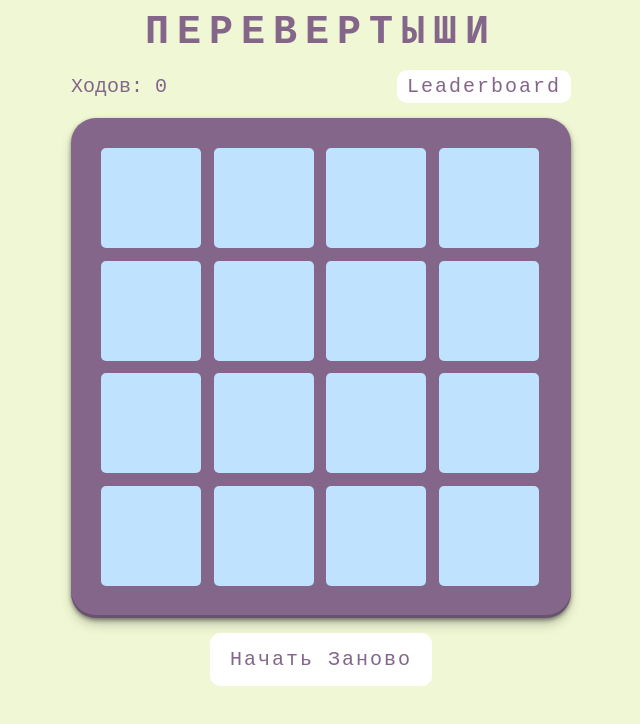
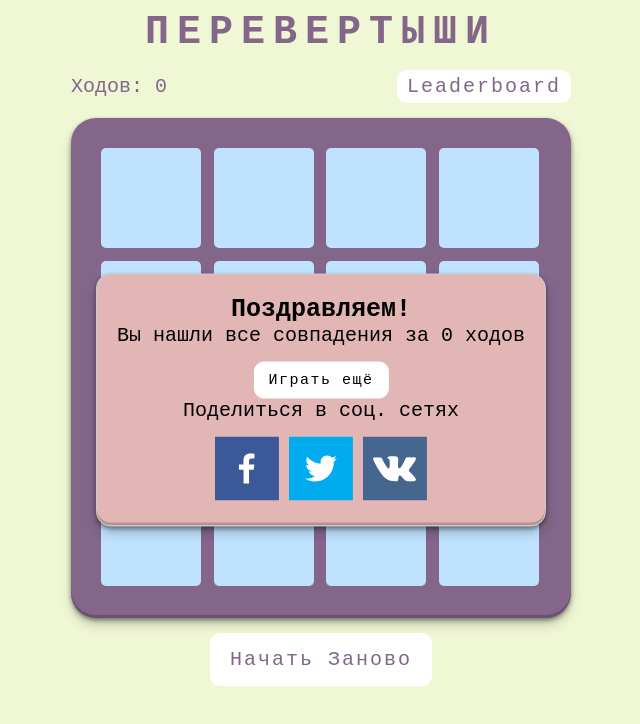
Before and after one commit to VaultDweller13/junior-hackathon, a React (Vite) app: page / in a window 1280 px wide. Shown: the top 724 px of the page, without its empty margins (319-959 px from the left). Built offline with nearby package versions, Linux system fonts and the light colour scheme; no server answers.

Commit message:
feat: add share buttons

```diff
--- a/package.json
+++ b/package.json
@@ -12,7 +12,8 @@
   "dependencies": {
     "@react-spring/web": "^9.7.3",
     "react": "^18.2.0",
-    "react-dom": "^18.2.0"
+    "react-dom": "^18.2.0",
+    "react-share": "^4.4.1"
   },
   "devDependencies": {
     "@types/react": "^18.2.15",
--- a/src/components/MainLayout.tsx
+++ b/src/components/MainLayout.tsx
@@ -20,7 +20,7 @@ export const MainLayout = ({ size }: MainLayoutProps) => {
   const [cardData, setCardData] = useState<CardData[]>([]);
   const [isFieldDisabled, setIsFieldDisabled] = useState(false);
   const [score, setScore] = useState(0);
-  const [popupVisible, setPopupVisible] = useState(false);
+  const [popupVisible, setPopupVisible] = useState(true);
   const flippedPairRef = useRef<number[] | null[]>([null, null]);
   const [isOpen, setIsOpen] = useState(false);
   const flippedPair = flippedPairRef.current;
@@ -91,9 +91,7 @@ export const MainLayout = ({ size }: MainLayoutProps) => {
       flippedPair[1] = index;
       setScore((score) => score + 1);
 
-      if (
-        cardData[flippedPair[0]].iconNum === cardData[flippedPair[1]].iconNum
-      ) {
+      if (cardData[flippedPair[0]].iconNum === cardData[flippedPair[1]].iconNum) {
         setScore((score) => score);
       } else {
         const indexes = [flippedPair[0], flippedPair[1]];
@@ -128,18 +126,11 @@ export const MainLayout = ({ size }: MainLayoutProps) => {
       <div className={styles.top}>
         <p className={styles.score}>Ходов: {score}</p>
 
-        <button
-          className={styles["button-leaderboard"]}
-          onClick={handleSidebar}
-        >
+        <button className={styles["button-leaderboard"]} onClick={handleSidebar}>
           Leaderboard
         </button>
       </div>
-      <div
-        className={`${styles.field} ${
-          isFieldDisabled ? styles["field-disabled"] : ""
-        }`}
-      >
+      <div className={`${styles.field} ${isFieldDisabled ? styles["field-disabled"] : ""}`}>
         {cardData.map((data, index) => (
           <Card
             key={index}
--- /dev/null
+++ b/src/components/ShareButtons.module.css
@@ -0,0 +1,5 @@
+.main {
+  display: flex;
+  justify-content: center;
+  gap: 10px;
+}
--- /dev/null
+++ b/src/components/ShareButtons.tsx
@@ -0,0 +1,25 @@
+import {
+  FacebookShareButton,
+  TwitterShareButton,
+  VKShareButton,
+  FacebookIcon,
+  TwitterIcon,
+  VKIcon,
+} from "react-share";
+import styles from "./ShareButtons.module.css";
+
+export const ShareButtons = () => {
+  return (
+    <div className={styles.main}>
+      <FacebookShareButton url="https://imaginative-pothos-2e8e22.netlify.app/">
+        <FacebookIcon />
+      </FacebookShareButton>
+      <TwitterShareButton url="https://imaginative-pothos-2e8e22.netlify.app/">
+        <TwitterIcon />
+      </TwitterShareButton>
+      <VKShareButton url="https://imaginative-pothos-2e8e22.netlify.app/">
+        <VKIcon />
+      </VKShareButton>
+    </div>
+  );
+};
--- a/src/components/WinPopup.tsx
+++ b/src/components/WinPopup.tsx
@@ -1,6 +1,7 @@
 import React from "react";
 
 import styles from "./WinPopup.module.css";
+import { ShareButtons } from "./ShareButtons";
 
 interface WinPopupProps {
   score: number;
@@ -13,6 +14,8 @@ export const WinPopup: React.FC<WinPopupProps> = ({ score, onClose }) => {
       <h3>Поздравляем!</h3>
       <p>Вы нашли все совпадения за {score} ходов</p>
       <button onClick={onClose}>Играть ещё</button>
+      <p>Поделиться в соц. сетях</p>
+      <ShareButtons />
     </div>
   );
 };
```
Also changed, not shown: 1 other file (tests, documents, lock files or other folders).
